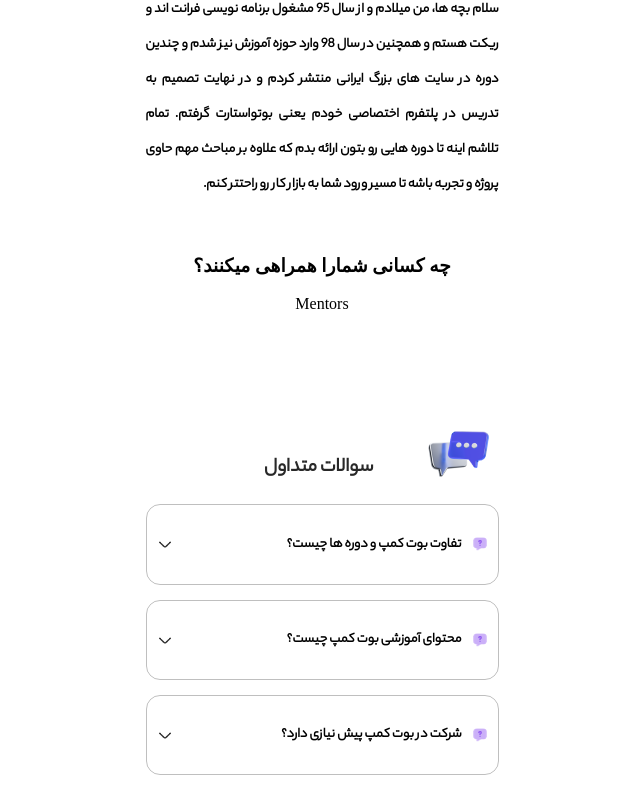
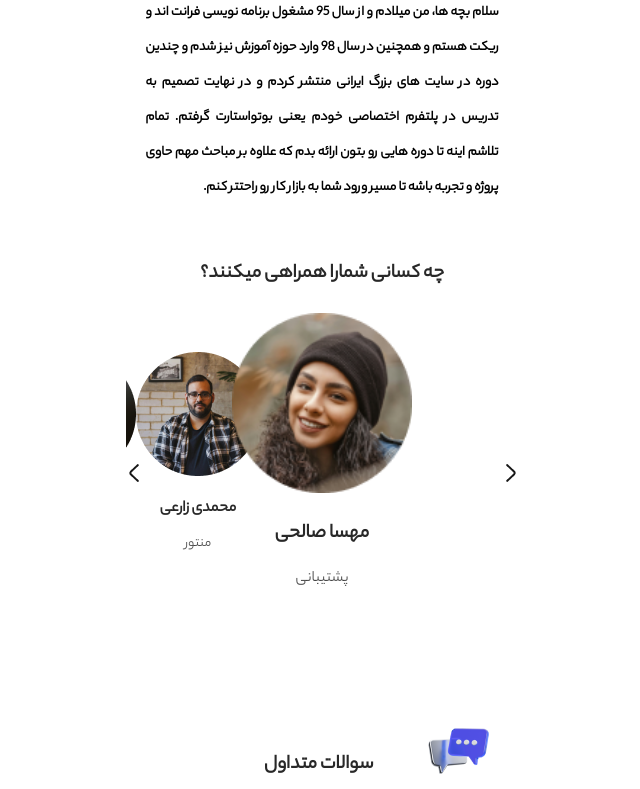
Before and after one commit to Ali-FateFul/BootCamp-Landing-BotoStart, a Next.js app: page / in a window 1280 px wide. Shown: the part 4373-5162 px from the top of the page, without its empty margins (318-958 px from the left). Built offline with nearby package versions, Linux system fonts and the light colour scheme.

Commit message:
slider developed

```diff
--- a/src/components/modules/Mentors.module.css
+++ b/src/components/modules/Mentors.module.css
@@ -0,0 +1,110 @@
+.container {
+    box-sizing: border-box;
+    height: 300px;
+    width: 393px;
+    position: relative;
+    overflow: hidden;
+}
+
+.items {
+    display: flex;
+    align-items: center;
+    justify-content: center;
+    height: 100%;
+    position: relative;
+}
+
+.subContainer {
+    display: flex;
+    flex-direction: column;
+    align-items: center;
+    justify-content: center;
+    position: absolute;
+    transition: transform 0.5s ease-in-out;
+}
+
+.subContainer img {
+    width: 124px;
+    transition: all 0.2s linear;
+}
+
+.subContainer h4 {
+    font-family: Yekan;
+    font-weight: 600;
+    font-size: 16px;
+    line-height: 24px;
+    color: #282828;
+    transition: all 0.2s linear;
+}
+
+.subContainer p {
+    margin-top: -10px;
+    font-family: Yekan;
+    font-weight: 400;
+    font-size: 14px;
+    line-height: 21px;
+    color: #282828cc;
+    transition: all 0.2s linear;
+}
+
+.show {
+    display: flex;
+    flex-direction: column;
+    align-items: center;
+    justify-content: center;
+    z-index: 2;
+}
+
+.show img {
+    width: 180px;
+}
+
+.show h4 {
+    font-size: 20px;
+    line-height: 31px;
+}
+
+.show p {
+    font-size: 16px;
+    line-height: 24px;
+}
+
+.numbering {
+    display: flex;
+    align-items: center;
+    justify-content: center;
+    gap: 5px;
+    margin-top: 20px;
+}
+
+.numbering span {
+    border-radius: 5px;
+    width: 10px;
+    height: 10px;
+    background-color: #d9d9d9;
+    transition: all 0.2s linear;
+    cursor: pointer;
+}
+
+.selected {
+    width: 15px !important;
+    background-color: #7c3aed !important;
+}
+
+.right, .left {
+    position: absolute;
+    top: 50%;
+    transform: translateY(-50%);
+    cursor: pointer;
+    z-index: 3;
+}
+
+.right {
+    right: 10px;
+    transform: rotate(90deg) translateY(-50%);
+}
+
+.left {
+    left: 10px;
+    transform: rotate(-90deg) translateY(-50%);
+}
--- a/src/components/modules/Mentors.tsx
+++ b/src/components/modules/Mentors.tsx
@@ -1,4 +1,82 @@
+"use client";
+import { mentoresData } from "@/fixtures/mentoresData";
 import styles from "./Mentors.module.css";
+import { useEffect, useState } from "react";
+
 export default function Mentors() {
-	return <div>Mentors</div>;
+	const [focus, setFocus] = useState(3);
+
+	const rightHandler = () => {
+		if (focus > 1) {
+			setFocus((prev) => prev - 1);
+		}
+	};
+
+	const leftHandler = () => {
+		if (focus < mentoresData.length) {
+			setFocus((prev) => prev + 1);
+		}
+	};
+
+	useEffect(() => {
+		const interval = setInterval(() => {
+			setFocus((prev) => (prev < mentoresData.length ? prev + 1 : 1));
+		}, 3000);
+
+		return () => clearInterval(interval);
+	}, []);
+
+	return (
+		<div className={styles.container}>
+			<div className={styles.items}>
+				<img
+					src='./images/arrow.png'
+					className={styles.right}
+					onClick={leftHandler}
+					alt='right arrow'
+				/>
+				{mentoresData.map((item) => (
+					<div
+						key={item.id}
+						className={`${styles.subContainer} ${
+							focus === item.id ? styles.show : ""
+						}`}
+						style={{
+							//@ts-ignore
+							transform: `translateX(${(item.id - focus) * 100}%)`,
+						}}>
+						<img
+							src={`./images/${item.title}.png`}
+							alt={item.title}
+						/>
+						<h4>{item.header}</h4>
+						<p>{item.description}</p>
+					</div>
+				))}
+				<img
+					src='./images/arrow.png'
+					className={styles.left}
+					onClick={rightHandler}
+					alt='left arrow'
+				/>
+			</div>
+			<div className={styles.numbering}>
+				<span
+					className={focus === 1 ? styles.selected : ""}
+					onClick={() => setFocus(1)}></span>
+				<span
+					className={focus === 2 ? styles.selected : ""}
+					onClick={() => setFocus(2)}></span>
+				<span
+					className={focus === 3 ? styles.selected : ""}
+					onClick={() => setFocus(3)}></span>
+				<span
+					className={focus === 4 ? styles.selected : ""}
+					onClick={() => setFocus(4)}></span>
+				<span
+					className={focus === 5 ? styles.selected : ""}
+					onClick={() => setFocus(5)}></span>
+			</div>
+		</div>
+	);
 }
--- a/src/components/templates/Mentoring.module.css
+++ b/src/components/templates/Mentoring.module.css
@@ -1,5 +1,6 @@
 .container {
-    padding-top: 40px;
+	width: 393px;
+	padding-top: 40px;
 }
 .container h2 {
 	font-family: Yekan;
@@ -8,3 +9,10 @@
 	line-height: 31px;
 	color: #282828;
 }
+.container h3 {
+	font-family: yekan;
+	font-weight: 700;
+	font-size: 20px;
+	line-height: 31px;
+	color: #282828;
+}
--- /dev/null
+++ b/src/fixtures/mentoresData.ts
@@ -0,0 +1,34 @@
+import { IMentores } from "@/types";
+
+export const mentoresData: IMentores[] = [
+	{
+		id: 1,
+		header: "علی محمدی",
+		description: "منتور",
+		title: "ali",
+	},
+	{
+		id: 2,
+		header: "مریم رضایی",
+		description: "منتور",
+		title: "maryam",
+	},
+	{
+		id: 3,
+		header: "سپهر احمدی",
+		description: "پشتیبانی",
+		title: "sepehr",
+	},
+	{
+		id: 4,
+		header: "محمدی زارعی",
+		description: "منتور",
+		title: "mohamad",
+	},
+	{
+		id: 5,
+		header: "مهسا صالحی",
+		description: "پشتیبانی",
+		title: "mahsa",
+	},
+];
```
Also changed, not shown: src/types/index.ts (+7 -1 lines).
